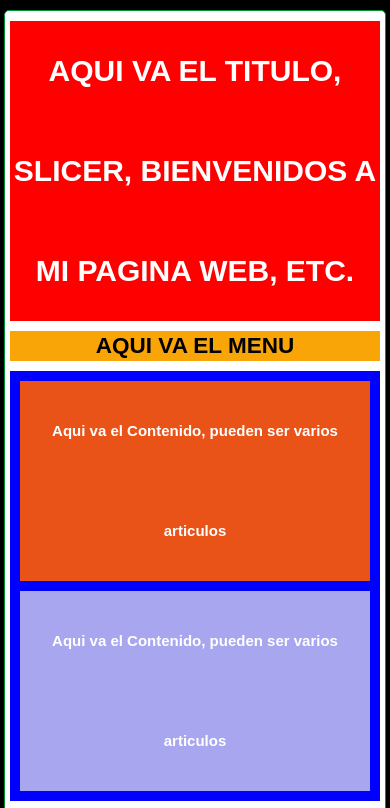
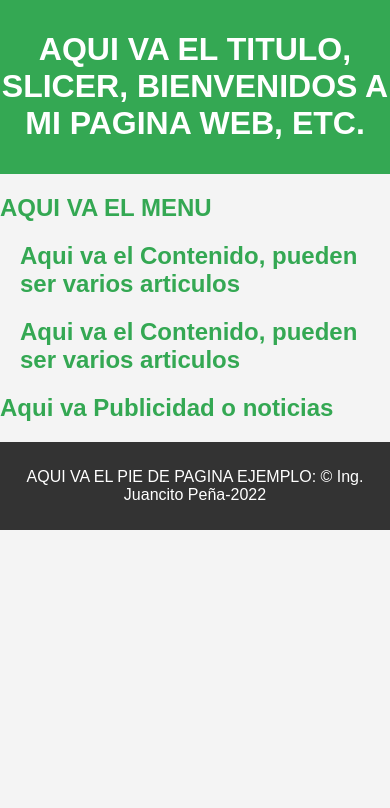
Before and after one commit to realbiiq/7UP, a plain HTML site: page index.html in a window 390 px wide. Shown: the top 808 px of the page. Drawn offline with Linux system fonts and the light colour scheme.

Commit message:
Update estilo.css

```diff
--- a/estilo.css
+++ b/estilo.css
@@ -1,281 +1,63 @@
-      /* Reglas de CSS para Maquetar una Pagina Basica con Estructura HTML5 y CSS*/
-/*Creado por Ing. Juancito Peña*/
-/* Primera Regla Marenes 0 a todo el Body y su contenido, iniciamos en cero todo*/
+body {
+    font-family: Arial, sans-serif;
+    margin: 0;
+    padding: 0;
+    background-color: #f4f4f4;
+}
 
-* {
-    margin: 0;
+header {
+    background-color: #34A853;
+    color: #fff;
+    padding: 10px 0;
+    text-align: center;
+}
+
+nav ul {
+    list-style-type: none;
     padding: 0;
 }
 
-/* Segunda Regla para el Body */
-
-body {
-    text-align: center;
-    font-family: Arial, Helvetica, sans-serif;
-    background-color: black;
+nav ul li {
+    display: inline;
+    margin: 0 15px;
 }
 
-
-
-/* Tercera Regla para el Contenedor de mi Pagina Web */
-
-.container {
-    width: 70%;
-    height: 100%;
-    margin: 0px auto;
-    border-radius: 5px;
-    border: 1px solid #009432;
-    padding-left: 5px;
-    padding-right: 5px;
-    background-color: #ffffff;
-    margin-top: 10px;
-    margin-bottom: 10px;
+nav ul li a {
+    color: #fff;
+    text-decoration: none;
 }
 
-/* Cuarta Regla para el Encabezado o Header */
-
-header{
-    color: white;
-    text-align: center;
-    background-color:red;
-    width:100%;
-    height:100%;
-    text-align: center;
-    line-height:100px;
-    margin-top: 10px;
-    margin-bottom: 10px;
-}
-/* Quinta  Regla para la Navegacion o Menu o Nav */
-
- nav{
-    font-size: 30px;
-    text-align: center;
-    line-height: 60px;
-    background-color:rgb(249, 164, 7);
+section {
+    margin: 20px;
 }
 
-
-  /* Septa Regla para el estiolo del Contenido */
-
- #contenido{
-    width:70%;
-    height:100%;
-    background-color: blue;
-    float: left;
-    margin-right: 10px;
-    margin-top: 10px;
+h2 {
+    color: #34A853;
 }
 
-  /* Septima Regla para el estiolo de texto del Contenido */
-
-#contenido h2{
-    font-size: 30px;
-    text-align: center;
-    line-height: 300px;
-    color: white;
+.video iframe {
+    display: block;
+    margin: 20px auto;
 }
 
-p{
-  font-size: 15px;
-  text-align: justify;
-  line-height: 15px;
-  color:white;
-
-}
-.uno{
-  background-color: rgb(233, 83, 23);
-  margin: 10px;
+.galeria {
+    display: flex;
+    flex-wrap: wrap;
+    justify-content: space-around;
 }
 
-.dos{
-  background-color: rgb(167, 166, 239);
-  margin: 10px;
-}
-  /* Sectima Regla para el estiolo para el aside */
-
-aside{
-    width:29%;
-    height:630px;
-    background-color: green;
-    float: right;
-    margin-top: 10px;
-
-}
-aside h2{
-    font-size: 20px;
-    text-align: center;
-    line-height: 400px;
-    color: white;
+.galeria img {
+    margin: 10px;
+    max-width: 30%;
+    height: auto;
 }
 
-.clearfix{
-    clear: both;
+footer {
+    background-color: #333;
+    color: #fff;
+    text-align: center;
+    padding: 10px 0;
+    position: relative;
+    bottom: 0;
+    width: 100%;
 }
-
-  /* Sectima Regla para el estiolo  del footer */
-
-footer{
-    background-color: #f30404;
-    width: 100%;
-    height: 70px;
-    line-height: 70px;
-    text-align: center;
-    border-top: 1px solid rgb(255, 255, 255);
-    font-size: 20px;
-    font-weight: bold;
-    margin-right: 10px;
-    margin-top: 10px;
-    margin-bottom: 10px;
-}
-
-  /* Media Query para dispositivos móviles */
-@media screen and (min-width:320px)  and (max-width:720px) {
-  .container {
-    width: 95%;
-    height: 100%;
-    margin: 0px auto;
-    border-radius: 5px;
-    border: 1px solid #009432;
-    padding-left: 5px;
-    padding-right: 5px;
-    background-color: #ffffff;
-    margin-top: 10px;
-    margin-bottom: 10px;
-
-  }
-
-header{
-  color: white;
-  text-align: center;
-  background-color:red;
-  width:100%;
-  height:auto;
-  margin-top: 10px;
-  margin-bottom: 10px;
-  font-size: 15px;
-  text-align: center;
-  line-height: 100px;
-}
-/* Quinta  Regla para la Navegacion o Menu o Nav */
-
-nav{
-  font-size: 15px;
-  text-align: center;
-  line-height: 30px;
-  background-color:rgb(249, 164, 7);
-}
-
-#contenido{
-  width:100%;
-  height:100%;
-  background-color: blue;
-  float: left;
-  margin-right: 10px;
-  margin-top: 10px;
-}
-
-/* Septima Regla para el estiolo de texto del Contenido */
-
-#contenido h2{
-  font-size: 15px;
-  text-align: center;
-  line-height: 100px;
-  color: white;
-}
-.uno{
-background-color: rgb(233, 83, 23);
-margin: 10px;
-}
-
-.dos{
-background-color: rgb(167, 166, 239);
-margin: 10px;
-}
-/* Sectima Regla para el estiolo para el aside */
-
-aside{
-  width:100%;
-  height:630px;
-  background-color: green;
-  float: right;
-  margin-top: 10px;
-
-}
-aside h2{
-  font-size: 20px;
-  text-align: center;
-  line-height: 400px;
-  color: white;
-}
-}
-
-
-
-  /* Media Query para dispositivos móviles */
-  @media screen and (max-width:1024px) {
-    .container {
-      width: 95%;
-      height: 100%;
-      margin: 0px auto;
-      border-radius: 5px;
-      border: 1px solid #009432;
-      padding-left: 5px;
-      padding-right: 5px;
-      background-color: #ffffff;
-      margin-top: 10px;
-      margin-bottom: 10px;
-
-
-/* Quinta  Regla para la Navegacion o Menu o Nav */
-
-nav{
-  font-size: 15px;
-  text-align: center;
-  line-height: 30px;
-  background-color:rgb(249, 164, 7);
-}
-
-#contenido{
-  width:100%;
-  height:100%;
-  background-color: blue;
-  float: left;
-  margin-right: 10px;
-  margin-top: 10px;
-}
-
-/* Septima Regla para el estiolo de texto del Contenido */
-
-#contenido h2{
-  font-size: 15px;
-  text-align: center;
-  line-height: 100px;
-  color: white;
-}
-.uno{
-background-color: rgb(233, 83, 23);
-margin: 10px;
-}
-
-.dos{
-background-color: rgb(167, 166, 239);
-margin: 10px;
-}
-/* Sectima Regla para el estiolo para el aside */
-
-aside{
-  width:100%;
-  height:630px;
-  background-color: green;
-  float: right;
-  margin-top: 10px;
-
-}
-aside h2{
-  font-size: 20px;
-  text-align: center;
-  line-height: 400px;
-  color: white;
-}
-}
-}
```
